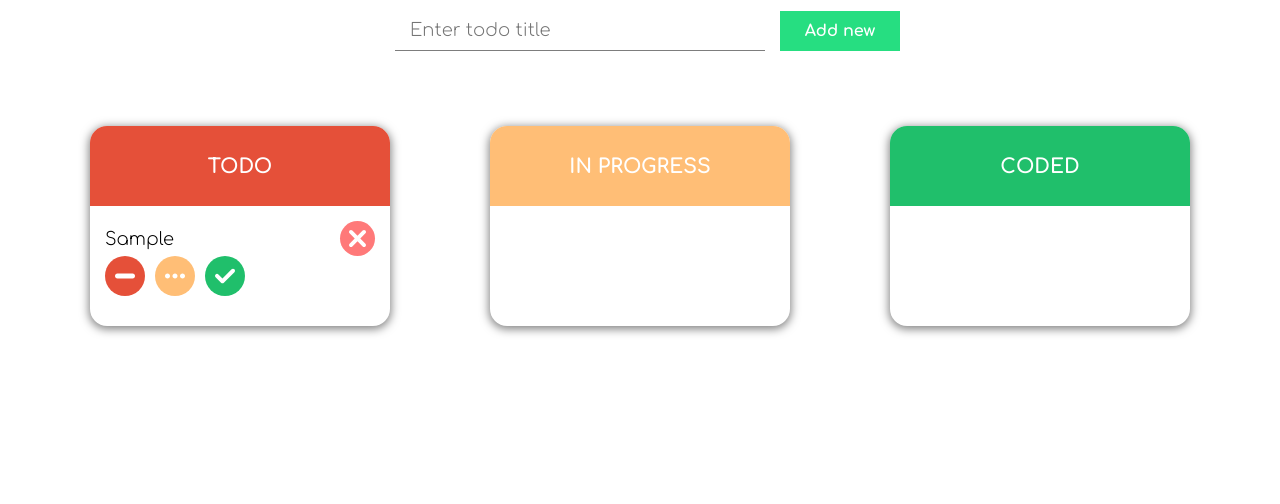
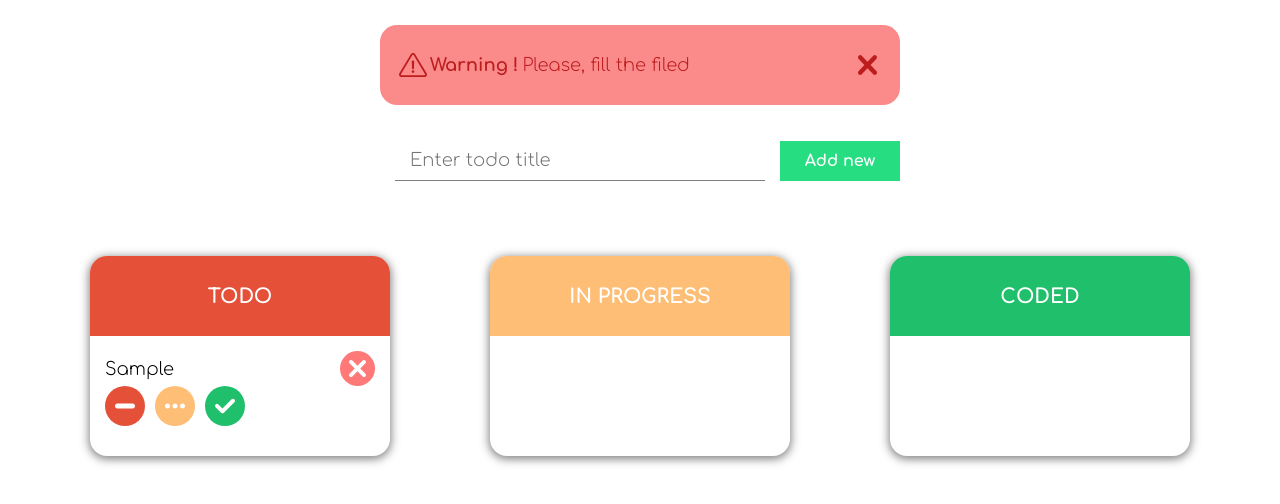
Before and after one commit to bavykin-daniil/todoList, a React (Create React App) app: page / in a window 1280 px wide. Both pictures are taken after typing "Sample" into the empty fields and a click on the button "Add new". Shown: the top 504 px of the page. Built offline with nearby package versions, Linux system fonts and the light colour scheme.

Commit message:
Add alert

```diff
--- a/src/App.js
+++ b/src/App.js
@@ -7,10 +7,12 @@ import 'aos/dist/aos.css';
 import TodoItem from './components/TodoItem';
 import TodoInput from './components/TodoInput';
 import todoReducer from './reducers/todoReducer';
+import Alert from './components/Alert';
 
 export default function App() {
 
   const [todoTitle, setTodoTitle] = useState('');
+  const [showAlert, setShowAlert] = useState(false);
 
   const localData = localStorage.getItem('todos');
   const getLocalData = localData ? JSON.parse(localData) : []
@@ -25,12 +27,25 @@ export default function App() {
       payload: todoTitle
     })
     setTodoTitle('')
+    setShowAlert(true)
   };
+
+  const hideAlert = () => {
+    setShowAlert(false)
+  }
 
   AOS.init()
 
   return (
     <div className = "todoListContainer">
+      <CSSTransition
+      in = {showAlert}
+      timeout = {500}
+      classNames = "alert"
+      unmountOnExit>
+        <Alert hideAlert = {hideAlert}/>
+      </CSSTransition>
+
       <TodoInput
                 todoTitle = {todoTitle}
                 setTodoTitle = {setTodoTitle}
@@ -49,7 +64,9 @@ export default function App() {
                 <TransitionGroup component = "ul">
                   {state.map(todoItem => {
                   if (todoItem.column === "todo") {
-                   return <CSSTransition key = {todoItem.id} timeout={500}
+                   return <CSSTransition
+                   key = {todoItem.id}
+                   timeout={500}
                    classNames="item">
                     <TodoItem
                           dispatch = {dispatch}
--- /dev/null
+++ b/src/components/Alert.js
@@ -0,0 +1,26 @@
+import React from 'react';
+import del from '../icons/alertDelete.svg';
+import alr from '../icons/alert.svg';
+
+export default function Alert({hideAlert}) {
+    return (
+        <div className = "alertContainer">
+            <div className = "alert">
+                <div className = "imgContainer">
+                    <img src = {alr} alt = "alert" />
+                </div>
+                <div className = "data">
+                    <strong>
+                        Warning !
+                    </strong>
+                    <p>
+                        Please, fill the filed
+                    </p>
+                </div>
+                <button onClick = {hideAlert}>
+                    <img src = {del} alt = "del" />
+                </button>
+            </div>
+        </div>
+    )
+}
--- a/src/index.css
+++ b/src/index.css
@@ -198,3 +198,82 @@
     transform: translateX(-100px);
   }
 }
+
+.alertContainer {
+  display: flex;
+  align-items: center;
+  justify-content: center;
+}
+
+.alertContainer .alert {
+  display: flex;
+  justify-content: center;
+  align-items: center;
+  margin: 25px 0;
+  padding: 10px 15px;
+  width: 490px;
+  height: 60px;
+  border-radius: 17px;
+  background: #fb8b8b;
+}
+
+.alertContainer .alert .imgContainer {
+  display: flex;
+  align-items: center;
+  justify-content: center;
+  width: 35px;
+  height: 35px;
+}
+
+.alertContainer .alert .imgContainer img {
+  height: 80%;
+}
+
+.alertContainer .alert .data {
+  flex: 1;
+  display: flex;
+  align-items: center;
+  font-size: 18px;
+  color: #bd1d1d;
+}
+
+.alertContainer .alert .data strong {
+  margin-right: 4px;
+}
+
+.alertContainer .alert button {
+  display: flex;
+  justify-content: center;
+  align-items: center;
+  width: 35px;
+  height: 35px;
+  border-style: none;
+  border-radius: 50%;
+  outline: none;
+  background: none;
+}
+
+.alertContainer .alert button img {
+  height: 55%;
+  pointer-events: none;
+}
+
+.alert-enter-active {
+  animation: alert 500ms ease-out reverse;
+  transition: opacity 300ms, transform 300ms;
+}
+
+.alert-exit-active {
+  animation: alert 500ms ease-out forwards;
+  transition: opacity 300ms, transform 300ms;
+}
+
+@keyframes alert {
+  0% {
+    transform: translateY(0);
+  }
+
+  100% {
+    transform: translateY(-100px);
+  }
+}
```
Also changed, not shown: src/icons/alert.svg (added), src/icons/alertDelete.svg (added).
